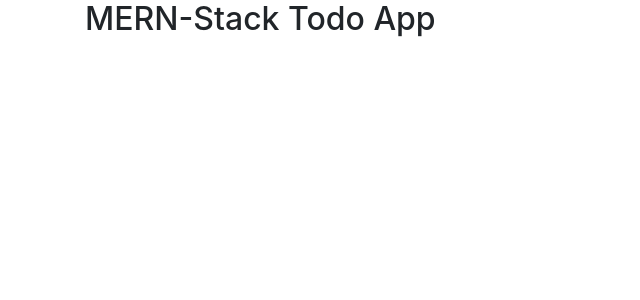
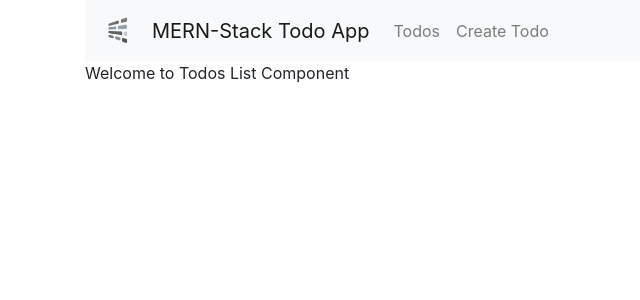
Before and after one commit to AhmedSoror/TodoList, a React (Create React App) app: page / in a window 1280 px wide. Shown: the top 300 px of the page, without its empty margins (0-640 px from the left). Built offline with nearby package versions, Linux system fonts and the light colour scheme.

Commit message:
added navbar

```diff
--- a/src/App.js
+++ b/src/App.js
@@ -1,12 +1,43 @@
-import React from 'react';
-import './App.css';
+import React,{Component} from 'react';
+import {BrowserRouter as Router ,Route ,Link} from  "react-router-dom";
 import "bootstrap/dist/css/bootstrap.min.css";
-function App() {
-  return (
-    <div className="container">
-      <h2>MERN-Stack Todo App</h2>
-    </div>
-  );
+
+import TodosList from './components/todos-list.component';
+import EditTodo from './components/edit-todo.component';
+import CreateTodo from './components/create-todo.component';
+
+import logo from "./logo.png";
+
+class App extends Component {
+  render(){
+    return (
+      <Router>
+      <div className="container">
+
+        <nav className="navbar navbar-expand-lg navbar-light bg-light">
+          <a className="navbar-brand" href="https://codingthesmartway.com" target="_blank">
+            <img src={logo} width="35" height="35" alt="CodingTheSmartWay.com" />
+          </a>
+          <Link to="/" className="navbar-brand">MERN-Stack Todo App</Link>
+          <div className="collpase nav-collapse">
+            <ul className="navbar-nav mr-auto">
+              <li className="navbar-item">
+                <Link to="/" className="nav-link">Todos</Link>
+              </li>
+              <li className="navbar-item">
+                <Link to="/create" className="nav-link">Create Todo</Link>
+              </li>
+            </ul>
+          </div>
+        </nav>
+
+        <Route path="/" exact component={TodosList} />
+        <Route path="/edit/:id" component={EditTodo} />
+        <Route path="/create" component={CreateTodo} />
+      </div>
+    </Router>
+    );
+  }
 }
 
 export default App;
--- /dev/null
+++ b/src/components/create-todo.component.js
@@ -0,0 +1,11 @@
+import React, {Component} from 'react';
+
+export default class CreateTodo extends Component{
+    render(){
+        return(
+            <div>
+                <p>Welcome to create Todo Component!</p>
+            </div>
+        )
+    }
+}
--- /dev/null
+++ b/src/components/edit-todo.component.js
@@ -0,0 +1,11 @@
+import React ,{Component} from 'react';
+
+export default class EditTodo extends Component{
+    render(){
+        return (
+            <div>
+                <p>Welcome to Edit Todo Component!</p>
+            </div>
+        )
+    }
+}
--- /dev/null
+++ b/src/components/todos-list.component.js
@@ -0,0 +1,11 @@
+import React,{Component} from 'react';
+
+export default class TodosList extends Component{
+    render(){
+        return(
+            <div>
+                <p>Welcome to Todos List Component</p>
+            </div>
+        )
+   }
+}
```
Also changed, not shown: src/logo.png (added).
